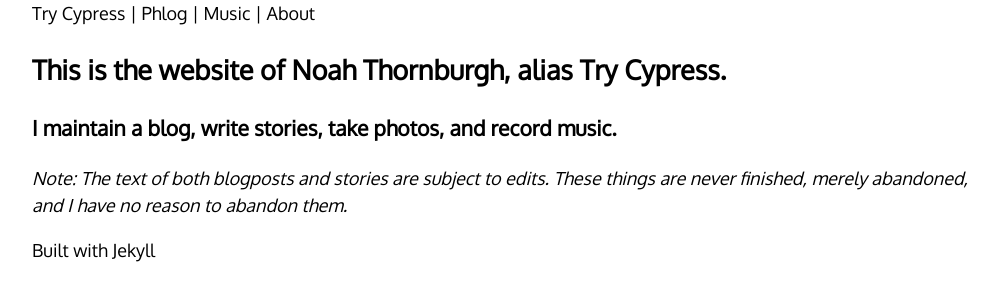
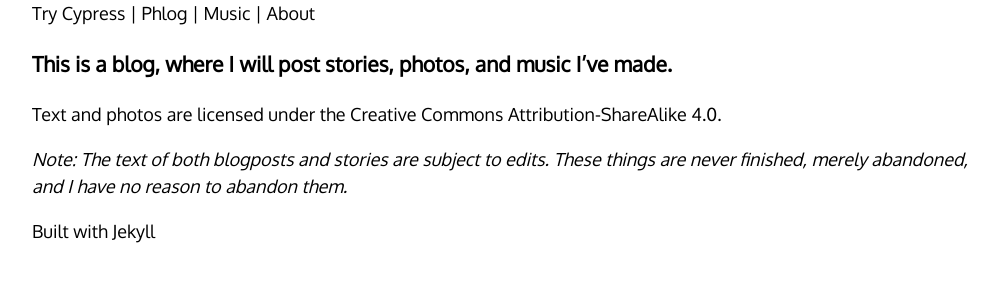
Before and after one commit to noahthorn/noahthorn.github.io, a Jekyll site: the page built from about.md, in a window 1280 px wide. Shown: the top 301 px of the page, without its empty margins (128-1126 px from the left). Built offline with Jekyll 4.4.1, drawn with Linux system fonts in a browser that asks for light colours.

Commit message:
Update about page

```diff
--- a/about.md
+++ b/about.md
@@ -4,9 +4,9 @@ title: About
 permalink: /about/
 ---
 
-## This is the website of Noah Thornburgh, alias Try Cypress.
+### This is a blog, where I will post stories, photos, and music I've made.
 
-### I maintain a blog, write stories, take photos, and record music.
+Text and photos are licensed under the [Creative Commons Attribution-ShareAlike 4.0](https://creativecommons.org/licenses/by-sa/4.0/legalcode).
 
 _Note: The text of both blogposts and stories are subject to edits. These things are never finished, merely abandoned, and I have no reason to abandon them._
 
```
